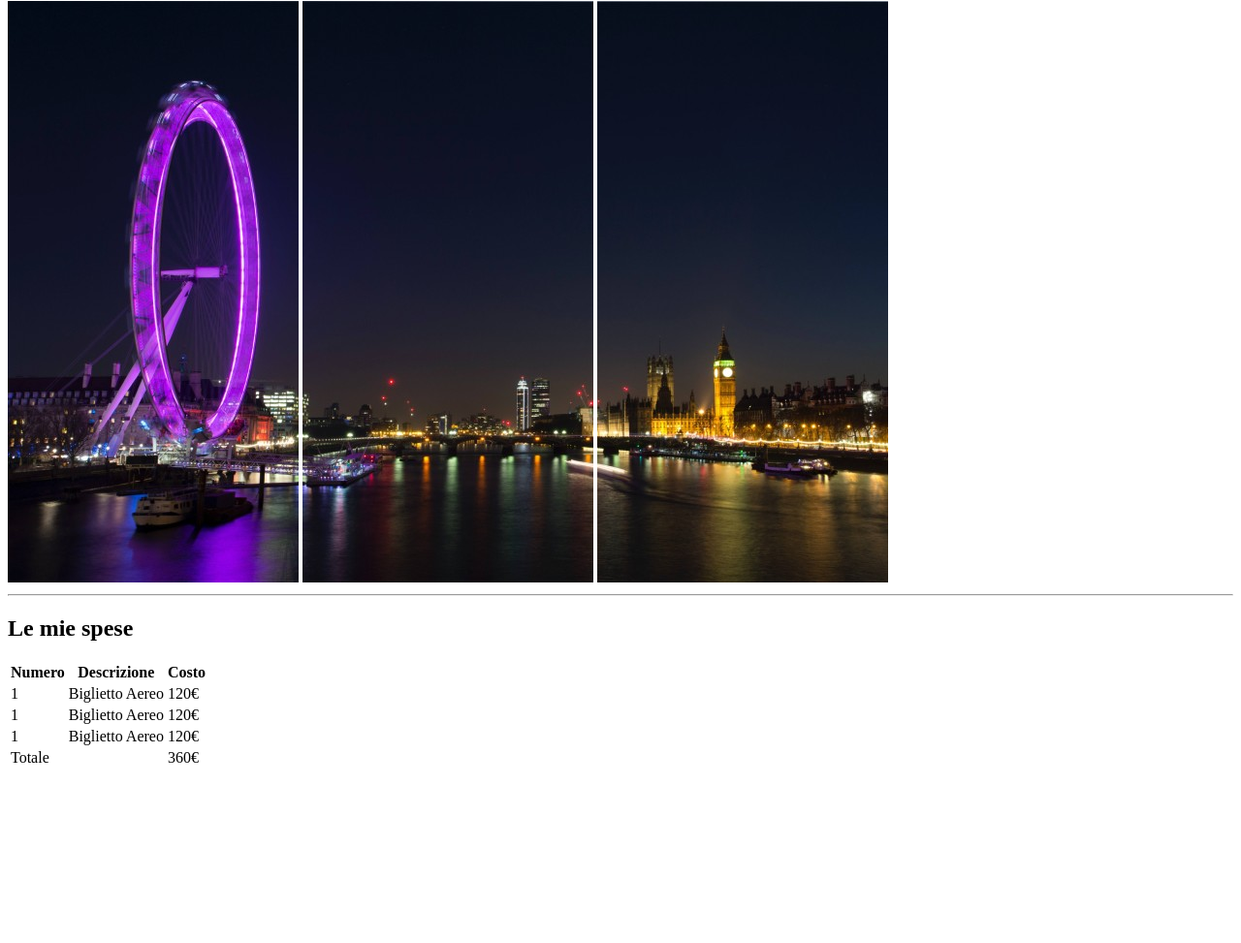
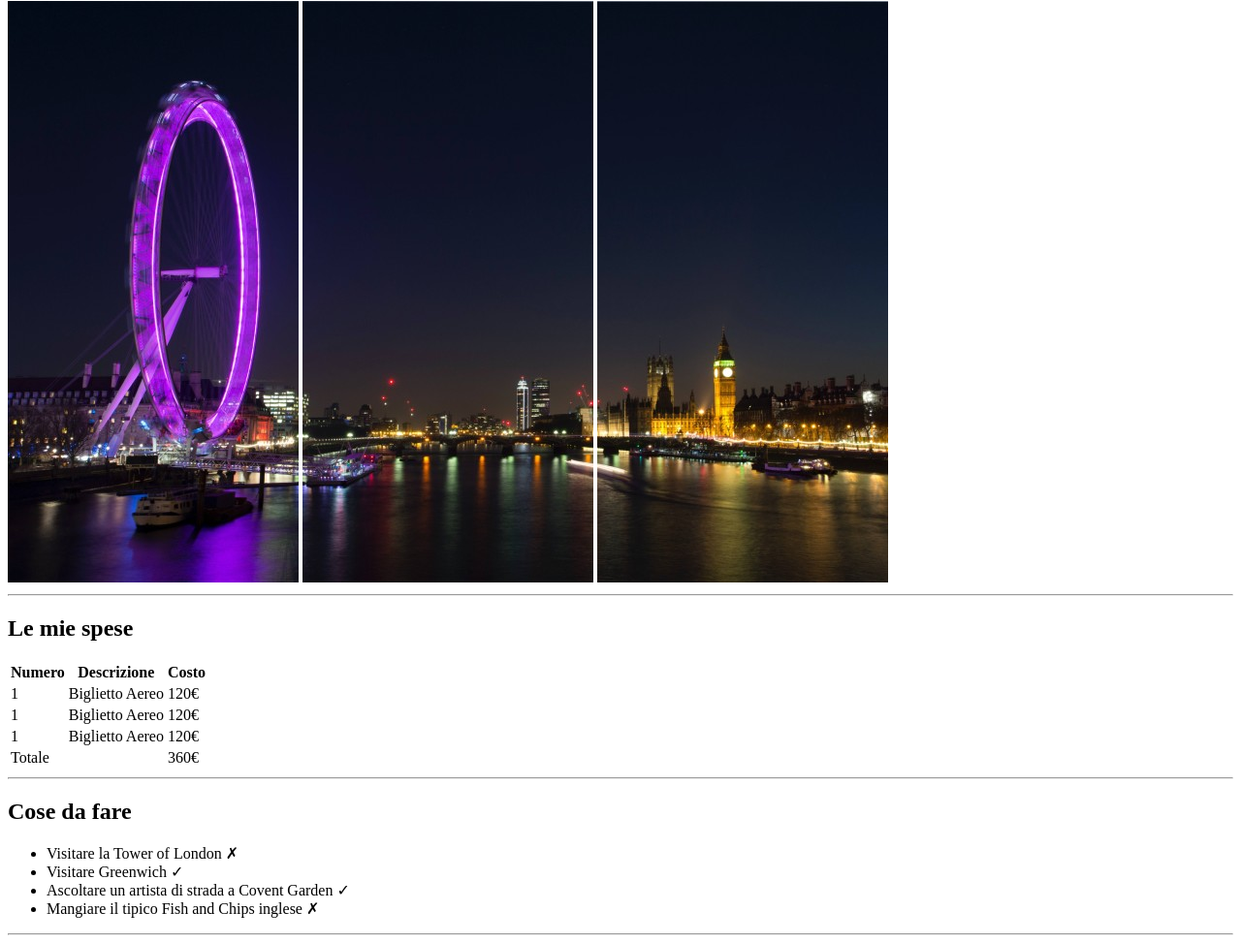
Before and after one commit to Carlo-Adile/html-london-trip, a plain HTML site: page Index.html in a window 1280 px wide. Shown: the part 79-1052 px from the top of the page at 97% size. Before the commit the page ends 881 px from the top, so only its background shows below. Drawn offline with Linux system fonts and the light colour scheme.

Commit message:
Main > sezione 2/4 "Cose da fare" completata

```diff
--- a/Index.html
+++ b/Index.html
@@ -78,6 +78,28 @@
                     </tr>
                 </tfoot>
             </table>
+            <hr>
+        </section>
+        <section>
+            <!-- seconda sezione dedicata a "Cose da fare" -->
+            <h2>
+                Cose da fare
+            </h2>
+            <ul>
+                <li>
+                    Visitare la Tower of London &#10007;
+                </li>
+                <li>
+                    Visitare Greenwich &#x2713
+                </li>
+                <li>
+                    Ascoltare un artista di strada a Covent Garden &#x2713
+                </li>
+                <li>
+                    Mangiare il tipico Fish and Chips inglese &#10007
+                </li>
+            </ul>
+            <hr>
         </section>
     </main>
     <footer>
```
